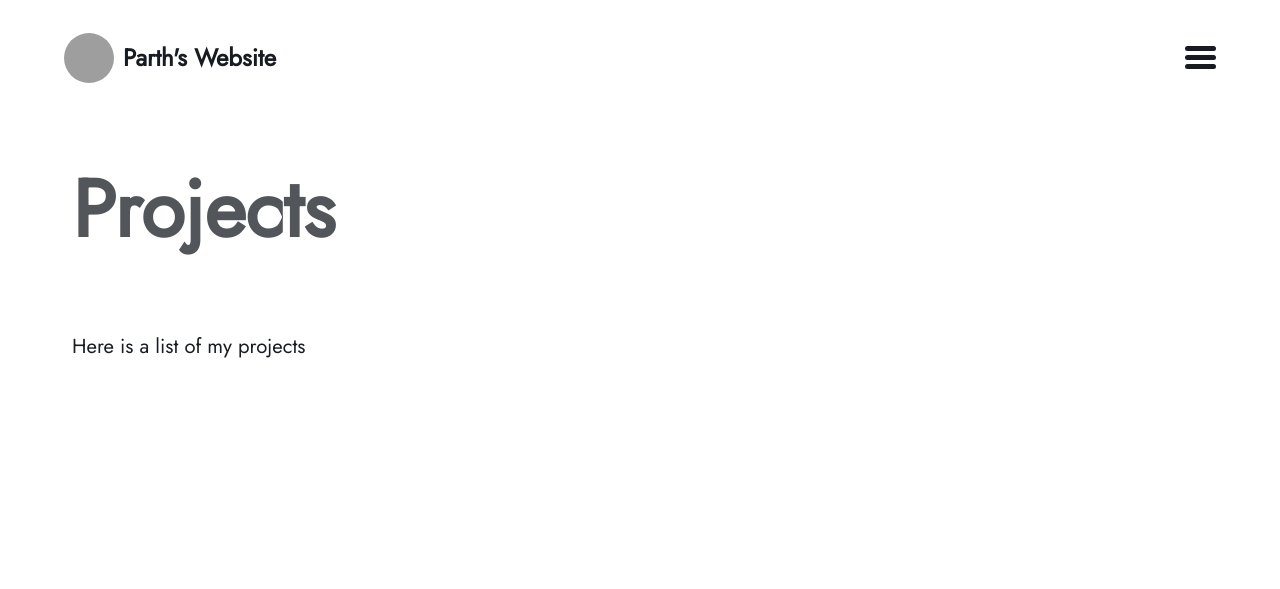
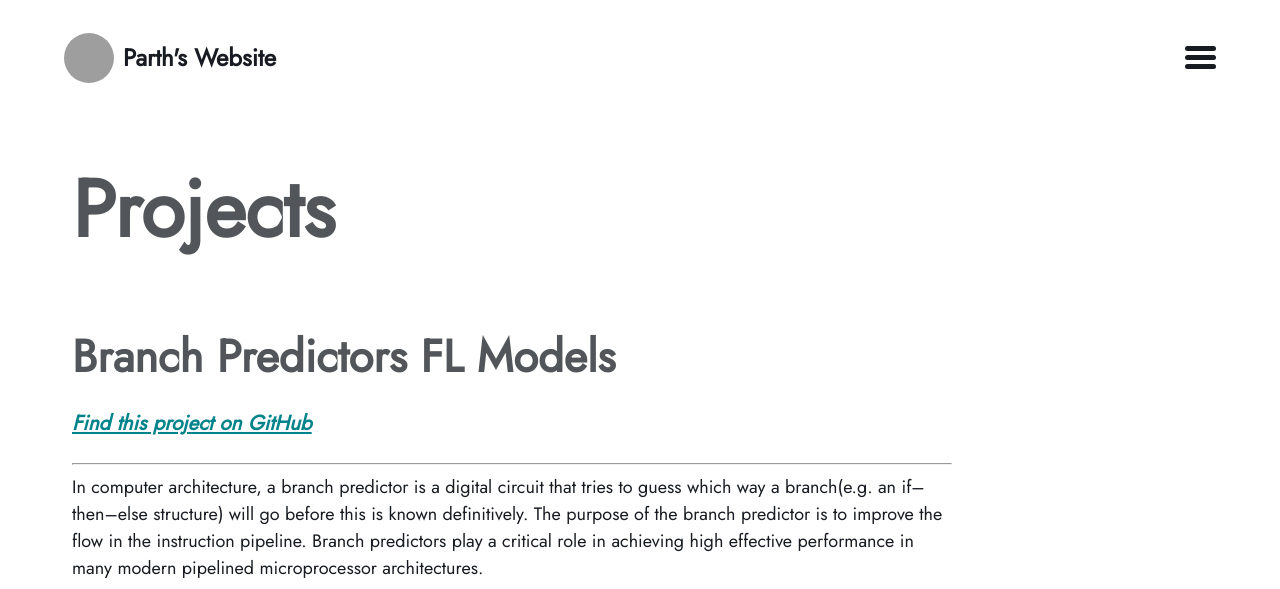
Before and after one commit to parthsaraswat/parthsaraswat.github.io, a Jekyll site: the page built from projects.md, in a window 1280 px wide. Shown: the top 589 px of the page. Built offline with Jekyll 4.4.1, drawn with Linux system fonts in a browser that asks for light colours; some of the changed text lies outside the part shown; grey boxes are pictures that could not be loaded.

Commit message:
projects

```diff
--- a/projects.md
+++ b/projects.md
@@ -3,4 +3,21 @@ title: Projects
 layout: collection
 permalink: projects
 ---
-Here is a list of my projects
+# Branch Predictors FL Models
+
+#### *[Find this project on GitHub](https://github.com/parthsaraswat/branch-pred-fl)*
+---
+
+In computer architecture, a branch predictor is a digital circuit that tries to guess which way a branch(e.g. an if–then–else structure) will go before this is known definitively. The purpose of the branch predictor is to improve the flow in the instruction pipeline. Branch predictors play a critical role in achieving high effective performance in many modern pipelined microprocessor architectures.
+
+![2-level BHT](https://i.ibb.co/TqKDsMC/Screen-Shot-2020-05-12-at-5-56-43-PM.png)
+
+There are several methods to implement this branch prediction. This project includes functional level C++ models of 3 parameterized branch predictors:
+
+1. The 2-bit saturating counter
+2. A 1-level BHT scheme
+3. A 2-level BHT scheme.
+
+This project also includes a Pintool (dynamic instrumentation tool) that can instrument binaries and measure the accuracy of different variations of the 3 predictor designs.
+
+---
```
